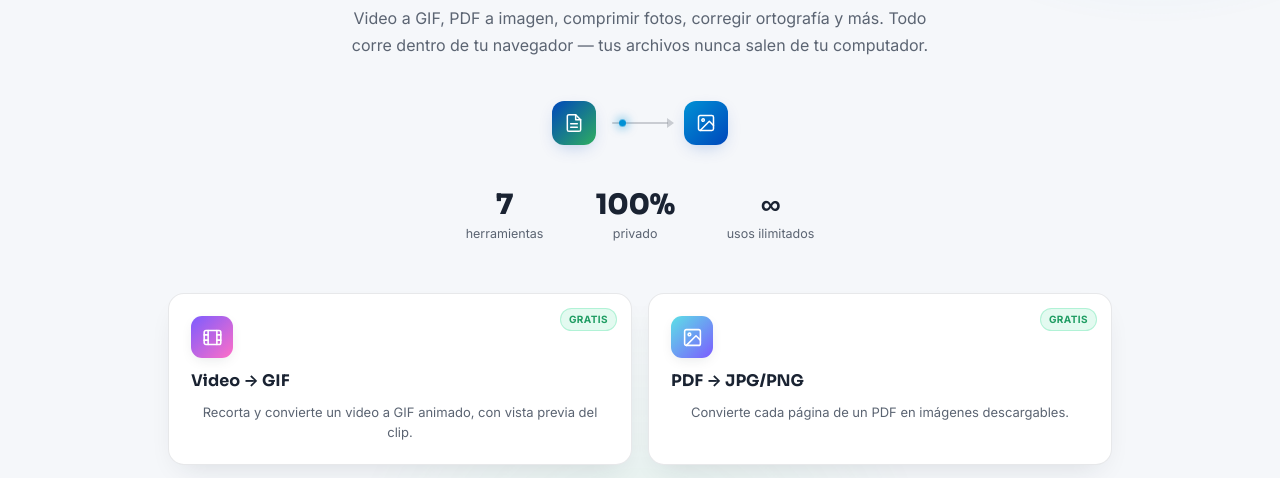
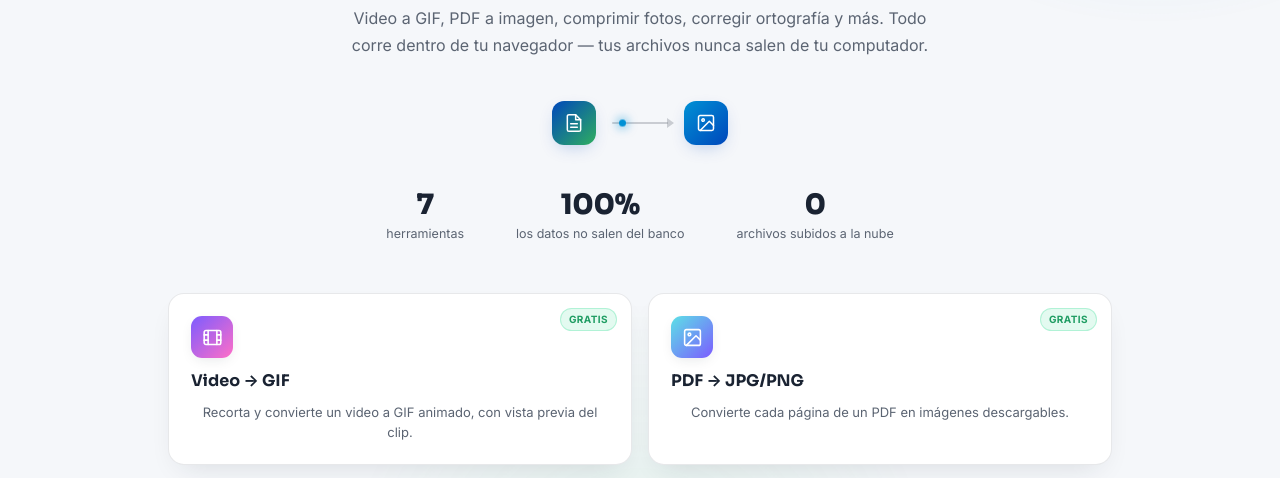
Before and after one commit to PIPP0/banco, a plain HTML site: page index.html in a window 1280 px wide. Shown: the part 279-757 px from the top of the page. Drawn offline with Linux system fonts and the light colour scheme.

Commit message:
Reforzar el mensaje de herramientas para banco en los stats del hero

```diff
--- a/index.html
+++ b/index.html
@@ -75,8 +75,8 @@
 
     <div class="stat-row" style="margin-bottom:52px;">
       <div class="stat"><div class="n">7</div><div class="l">herramientas</div></div>
-      <div class="stat"><div class="n">100%</div><div class="l">privado</div></div>
-      <div class="stat"><div class="n">∞</div><div class="l">usos ilimitados</div></div>
+      <div class="stat"><div class="n">100%</div><div class="l">los datos no salen del banco</div></div>
+      <div class="stat"><div class="n">0</div><div class="l">archivos subidos a la nube</div></div>
     </div>
 
     <div class="tool-grid" style="margin-top:34px;">
```
